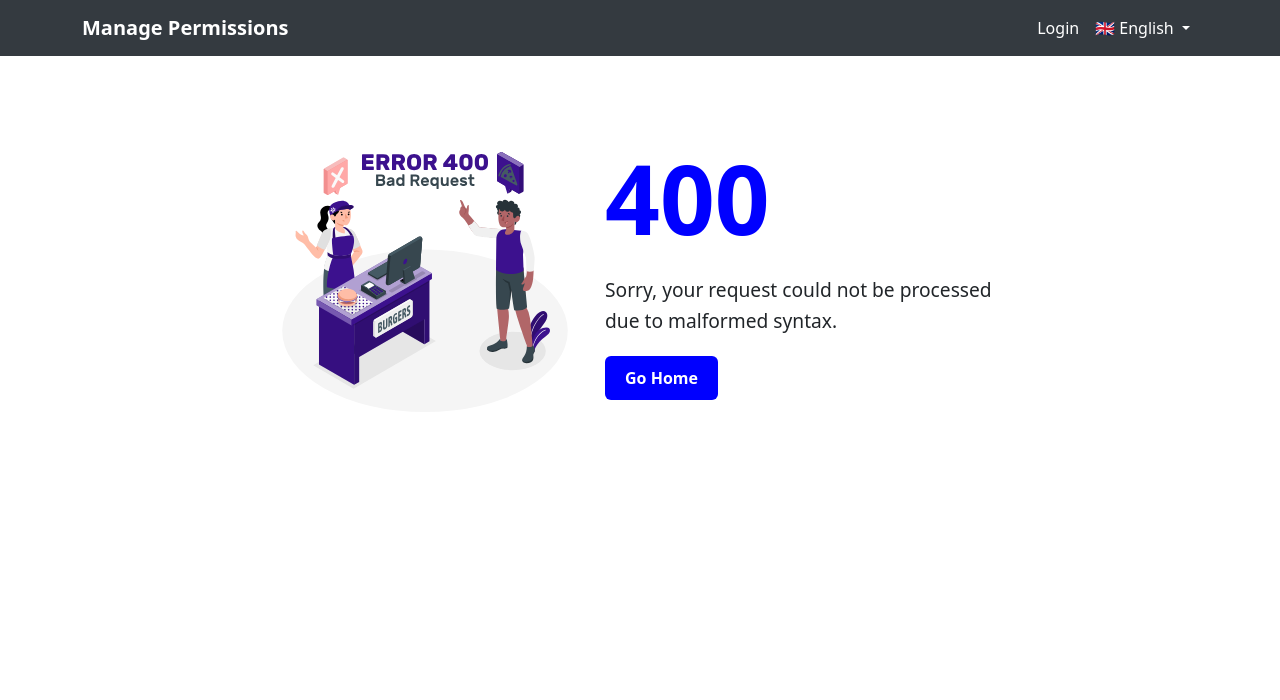
After one commit to Fotsingboris/django_permissions, a Django app: template templates/400.html in a window 1280 px wide. The commit adds this page. Shown: the top 700 px of the page. Run offline with Django 5.2, Linux system fonts and the light colour scheme; the template is opened without the code that fills it, so the values that code supplies are empty; some libraries are stand-ins or nearby versions.

Commit message:
fix: custom error pahes

```diff
--- a/django_permissions/urls.py
+++ b/django_permissions/urls.py
@@ -17,6 +17,8 @@ Including another URLconf
 from django.contrib import admin
 from django.urls import path, include
 from django.conf.urls.i18n import i18n_patterns, set_language
+from django.views import defaults as default_views
+from django.conf import settings
 
 
 urlpatterns = i18n_patterns(
@@ -25,3 +27,29 @@ urlpatterns = i18n_patterns(
     path('i18n/setlang/', set_language, name='set_language'),
 
 )
+
+if not settings.DEBUG:
+    handler404 = 'core.error_view.handler404'
+    handler500 = 'core.error_view.handler500'
+    handler403 = 'core.error_view.handler403'
+
+# Error views for debugging in development
+if settings.DEBUG:
+    urlpatterns += [
+        path(
+            "400/",
+            default_views.bad_request,
+            kwargs={"exception": Exception("Bad Request!")},
+        ),
+        path(
+            "403/",
+            default_views.permission_denied,
+            kwargs={"exception": Exception("Permission Denied")},
+        ),
+        path(
+            "404/",
+            default_views.page_not_found,
+            kwargs={"exception": Exception("Page not Found")},
+        ),
+        path("500/", default_views.server_error),
+    ]
--- /dev/null
+++ b/templates/400.html
@@ -0,0 +1,78 @@
+{% extends "core/base.html" %}
+
+{% load static %}
+{% load i18n %}
+{% block title %}400 - Bad Request{% endblock %}
+
+{% block css %}
+<style>
+
+
+    /* 403 Styling */
+    .error-container {
+        max-width: 800px;
+        margin: auto;
+        display: flex;
+        align-items: center; /* Center align items vertically */
+        justify-content: center;
+        padding: 40px 20px;
+        text-align: left; /* Align text to the left */
+    }
+
+    .error-container img {
+        width: 50%;
+        max-width: 300px;
+        margin-right: 30px; /* Space between the image and text */
+    }
+
+    .error-container .text-container {
+        max-width: 400px;
+    }
+
+    .error-container h1 {
+        font-size: 6rem;
+        font-weight: bold;
+        color: blue;
+        margin-bottom: 20px;
+    }
+
+    .error-container p {
+        font-size: 1.2rem;
+        line-height: 1.6;
+        margin-bottom: 20px;
+    }
+
+    .btn-home {
+        display: inline-block;
+        padding: 10px 20px;
+        font-size: 1rem;
+        font-weight: bold;
+        color: white;
+        background-color: blue;
+        border-radius: 6px;
+        text-decoration: none;
+        transition: 0.3s ease;
+    }
+
+    .btn-home:hover {
+        background-color: rgba(255, 100, 100, 1);
+    }
+
+</style>
+{% endblock %}
+
+{% block content %}
+<div class="container error-container">
+    <!-- 400 Image -->
+    <img src="{% static 'images/400.svg' %}" alt="400 Bad Request">
+
+    <!-- 400 Text Container -->
+    <div class="text-container">
+        <h1>400</h1>
+        <p>Sorry, your request could not be processed due to malformed syntax.</p>
+
+        <!-- Home Button -->
+        <a href="{% url 'dashboard' %}" class="btn-home">Go Home</a>
+    </div>
+</div>
+{% endblock %}
--- a/templates/core/base.html
+++ b/templates/core/base.html
@@ -94,6 +94,8 @@
         }
 
     </style>
+    {% block css %}
+    {% endblock %}
 </head>
 <body>
     <nav class="navbar navbar-expand-lg navbar-dark bg-dark">
```
Also changed, not shown: core/error_view.py (added, +18 -0 lines), templates/403.html (added, +78 -0 lines), templates/404.html (added, +78 -0 lines), templates/500.html (added, +78 -0 lines), core/urls.py (line endings or trailing spaces), static/images/400.svg (added), static/images/403.svg (added), static/images/404.svg (added), static/images/500.svg (added).
